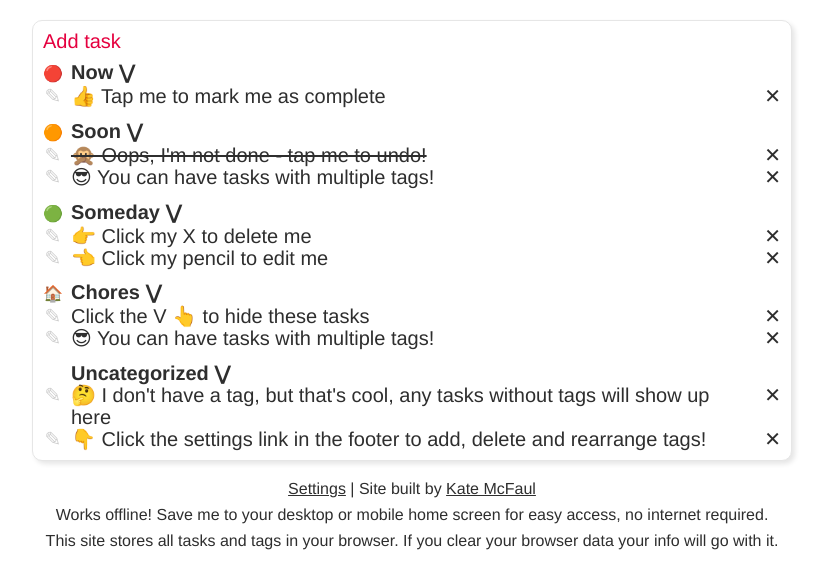
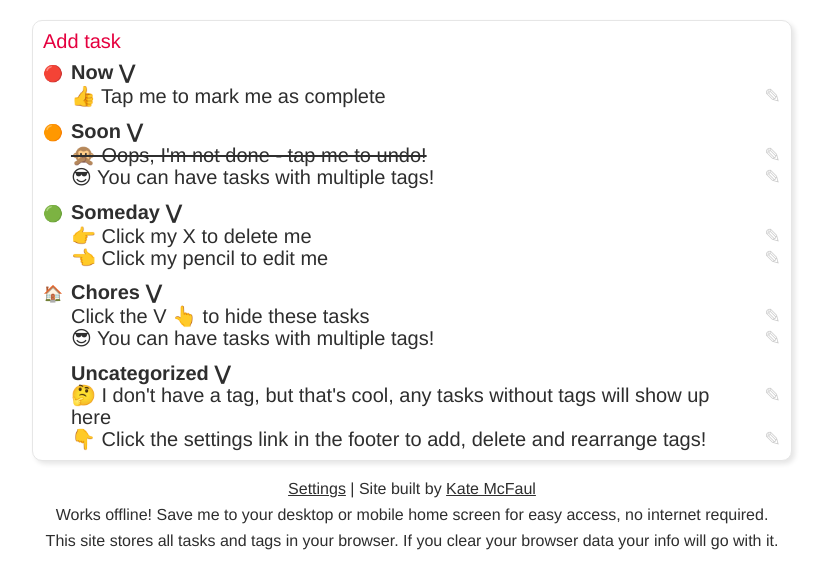
Before and after one commit to craftykate/taskapp, a React (Create React App) app: page / in a window 1280 px wide. Shown: the top 588 px of the page, without its empty margins (228-1054 px from the left). Built offline with nearby package versions, Linux system fonts and the light colour scheme.

Commit message:
Merge delete and edit buttons

```diff
--- a/src/Components/Tasks/AddEditTask/AddEditTask.module.scss
+++ b/src/Components/Tasks/AddEditTask/AddEditTask.module.scss
@@ -28,6 +28,9 @@
     }
   }
 }
+#deleteTask {
+  margin-top: 20px;
+}
 
 @media (hover: hover) {
   #tags :hover {
--- a/src/Components/Tasks/AddEditTask/AddEditTask.tsx
+++ b/src/Components/Tasks/AddEditTask/AddEditTask.tsx
@@ -16,6 +16,7 @@ const AddEditTask: React.FC = () => {
     setItemToEdit,
     allTasks,
     updateTask,
+    deleteTask,
   } = React.useContext(TasksContext)
 
   // Form states - isSubmitted is necessary for handling errors
@@ -72,6 +73,14 @@ const AddEditTask: React.FC = () => {
     }
   }
 
+  // Delete task then close form
+  const deleteItemHandler = () => {
+    if (itemToEdit) {
+      deleteTask(itemToEdit)
+      resetForm()
+    }
+  }
+
   // Reset form
   const resetForm = () => {
     setShowAddEditForm(false)
@@ -109,6 +118,7 @@ const AddEditTask: React.FC = () => {
       chosenTags={chosenTags}
       updateTags={updateTags}
       itemToEdit={itemToEdit}
+      deleteItemHandler={deleteItemHandler}
     />
   )
 }
--- a/src/Components/Tasks/AddEditTask/AddEditTaskForm.tsx
+++ b/src/Components/Tasks/AddEditTask/AddEditTaskForm.tsx
@@ -31,6 +31,7 @@ type AddEditTaskFormPropTypes = {
   chosenTags: string[]
   updateTags: (id: string) => void
   itemToEdit: number | undefined
+  deleteItemHandler: () => void
 }
 
 const AddEditTaskForm: React.FC<AddEditTaskFormPropTypes> = ({
@@ -43,6 +44,7 @@ const AddEditTaskForm: React.FC<AddEditTaskFormPropTypes> = ({
   chosenTags,
   updateTags,
   itemToEdit,
+  deleteItemHandler,
 }) => {
   return (
     <Modal
@@ -100,6 +102,11 @@ const AddEditTaskForm: React.FC<AddEditTaskFormPropTypes> = ({
         </div>
       </Form>
       <AddEditTag />
+      {itemToEdit && (
+        <Button id={classes.deleteTask} onClick={deleteItemHandler}>
+          Delete Task
+        </Button>
+      )}
     </Modal>
   )
 }
--- a/src/Components/Tasks/TaskList/TaskItem.tsx
+++ b/src/Components/Tasks/TaskList/TaskItem.tsx
@@ -24,7 +24,7 @@ const TaskItem: React.FC<TaskItemPropTypes> = ({
   handleDrag,
   handleDrop,
 }) => {
-  const { completeTask, deleteTask, setItemToEdit, setShowAddEditForm } =
+  const { completeTask, setItemToEdit, setShowAddEditForm } =
     React.useContext(TasksContext)
 
   // Open add/edit form with this task's info
@@ -38,11 +38,7 @@ const TaskItem: React.FC<TaskItemPropTypes> = ({
     : `${classes.item}`
   return (
     <tr className={rowClass}>
-      <td>
-        <TextButton onClick={launchEdit} isPlainText>
-          &#x270E;
-        </TextButton>
-      </td>
+      <td></td>
       <td>
         <TextButton
           className={!!item.completedAt ? `${classes.completed}` : ''}
@@ -62,8 +58,8 @@ const TaskItem: React.FC<TaskItemPropTypes> = ({
         </TextButton>
       </td>
       <td>
-        <TextButton onClick={() => deleteTask(item.id)} isPlainText>
-          &#10005;
+        <TextButton onClick={launchEdit} isPlainText>
+          &#x270E;
         </TextButton>
       </td>
     </tr>
--- a/src/Components/Tasks/TaskList/TaskList.module.scss
+++ b/src/Components/Tasks/TaskList/TaskList.module.scss
@@ -9,15 +9,13 @@
     }
     &.item {
       td {
-        &:first-child {
-          text-align: center;
-          color: var(--lightGray);
-        }
         &:nth-child(2) {
           width: 99%;
         }
         &:last-child {
           padding-left: 1rem;
+          text-align: center;
+          color: var(--lightGray);
         }
         .completed {
           text-decoration: line-through;
--- a/src/Components/UI/Button/Button.tsx
+++ b/src/Components/UI/Button/Button.tsx
@@ -5,6 +5,7 @@ import classes from './Button.module.scss'
 
 type ButtonPropTypes = {
   name?: string
+  id?: string
   className?: string
   style?: {}
   isPlainText?: boolean
@@ -15,6 +16,7 @@ type ButtonPropTypes = {
 
 const Button: React.FC<ButtonPropTypes> = ({
   name,
+  id,
   className,
   style,
   isPlainText,
@@ -28,6 +30,7 @@ const Button: React.FC<ButtonPropTypes> = ({
   return (
     <button
       name={name}
+      id={id}
       className={`${baseClass} ${className}`}
       style={style}
       onClick={onClick}
```
